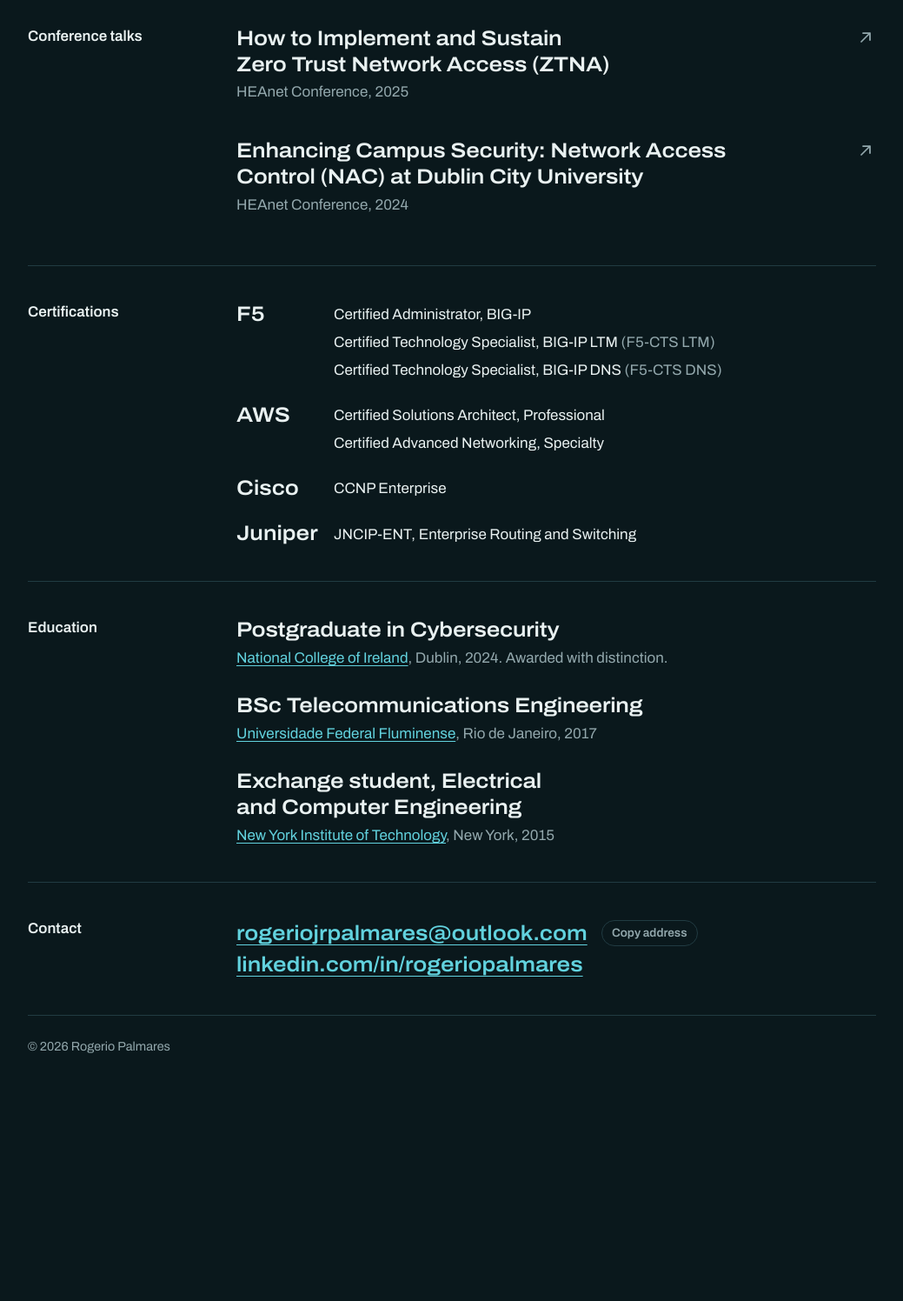
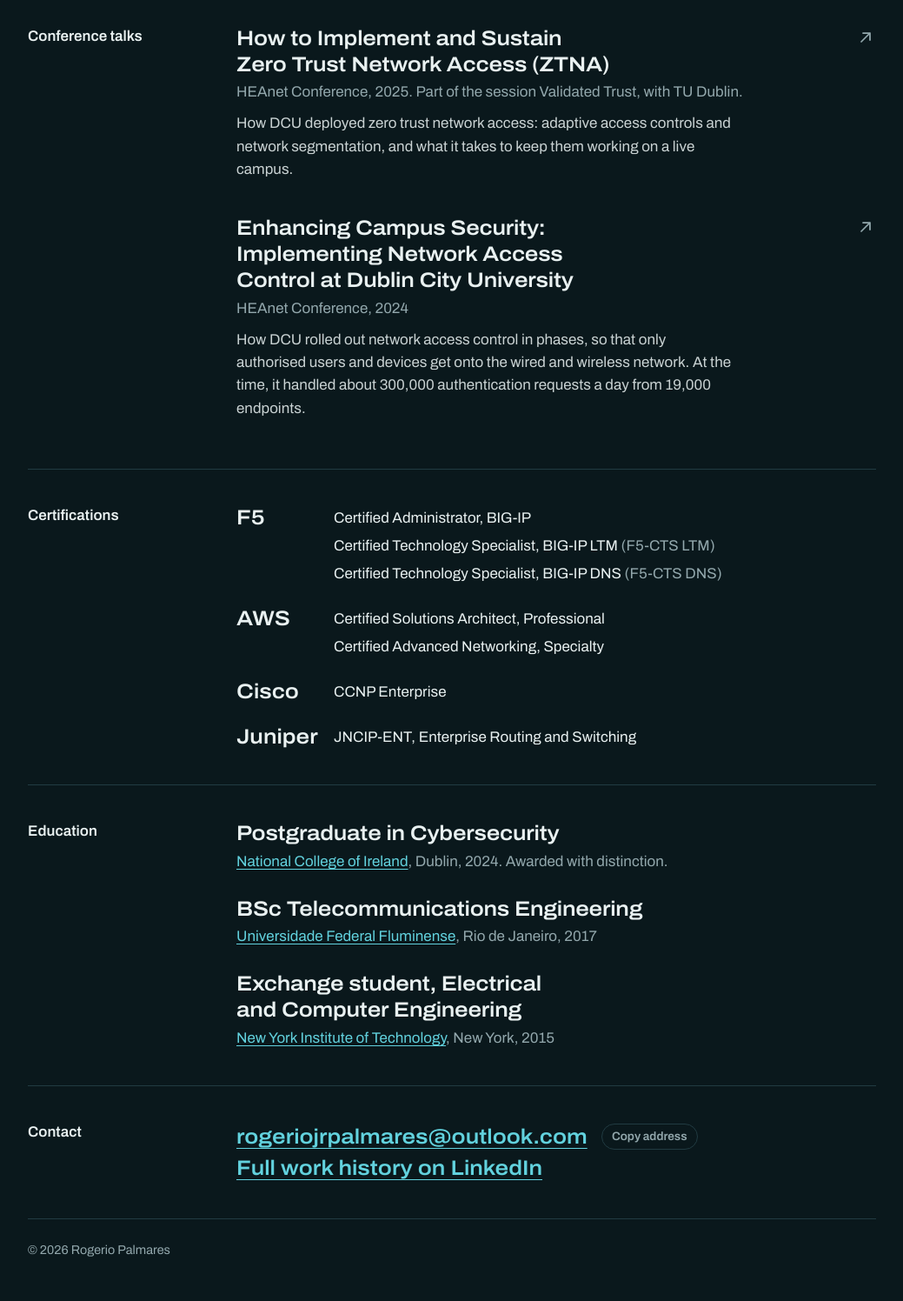
Before and after one commit to rogeriojrpalmares/rogeriojrpalmares.github.io, a plain HTML site: page index.html in a window 1280 px wide. Shown: the part 960-2456 px from the top of the page at 87% size, without its empty margins (120-1159 px from the left). Before the commit the page ends 2222 px from the top, so only its background shows below. Drawn offline with Linux system fonts and the light colour scheme.

Commit message:
Describe each talk, add social preview card, relabel LinkedIn link
Co-Authored-By: Claude Fable 5.2 <noreply@anthropic.com>
Claude-Session: https://claude.ai/code/session_01C1qnUkghUgwVEphWWXMM3L

```diff
--- a/assets/css/site.css
+++ b/assets/css/site.css
@@ -305,6 +305,13 @@ a:hover { text-decoration-thickness: 2px; }
   color: var(--slate);
 }
 
+.rows p.about {
+  max-width: 36rem;
+  margin-top: 0.6rem;
+  color: var(--ink);
+  opacity: 0.86;
+}
+
 /* Talks: the whole row is the link */
 
 .rows.linked > li {
--- a/index.html
+++ b/index.html
@@ -11,6 +11,10 @@
   <meta property="og:title" content="Rogerio Palmares, Senior Network Engineer">
   <meta property="og:description" content="Senior Network Engineer at Dublin City University: campus network design, security and automation. Previously at AWS.">
   <meta property="og:url" content="https://rogeriopalmares.com/">
+  <meta property="og:image" content="https://rogeriopalmares.com/assets/img/social-card.png">
+  <meta property="og:image:width" content="1200">
+  <meta property="og:image:height" content="630">
+  <meta name="twitter:card" content="summary_large_image">
 
   <meta name="theme-color" content="#0a181c">
   <meta name="color-scheme" content="dark">
@@ -74,12 +78,14 @@
           <li>
             <h3><a href="https://www.conference.heanet.ie/validated-trust">How to Implement and Sustain Zero Trust Network Access (ZTNA)</a></h3>
             <svg class="go" viewBox="0 0 24 24" aria-hidden="true"><path d="M7 17 17 7M9 7h8v8"/></svg>
-            <p>HEAnet Conference, 2025</p>
+            <p>HEAnet Conference, 2025. Part of the session Validated Trust, with TU Dublin.</p>
+            <p class="about">How DCU deployed zero trust network access: adaptive access controls and network segmentation, and what it takes to keep them working on a live campus.</p>
           </li>
           <li>
-            <h3><a href="https://www.heanet.ie/talk/enhancing-campus-security-implementing-network-access-control-at-dublin-city-university?conference=2024">Enhancing Campus Security: Network Access Control (NAC) at Dublin City University</a></h3>
+            <h3><a href="https://www.heanet.ie/talk/enhancing-campus-security-implementing-network-access-control-at-dublin-city-university?conference=2024">Enhancing Campus Security: Implementing Network Access Control at Dublin City University</a></h3>
             <svg class="go" viewBox="0 0 24 24" aria-hidden="true"><path d="M7 17 17 7M9 7h8v8"/></svg>
             <p>HEAnet Conference, 2024</p>
+            <p class="about">How DCU rolled out network access control in phases, so that only authorised users and devices get onto the wired and wireless network. At the time, it handled about 300,000 authentication requests a day from 19,000 endpoints.</p>
           </li>
         </ul>
       </section>
@@ -143,7 +149,7 @@
         <ul class="contact-links">
           <li><a href="mailto:rogeriojrpalmares@outlook.com">rogeriojrpalmares@outlook.com</a>
             <button class="copy" type="button" data-copy="rogeriojrpalmares@outlook.com">Copy address</button></li>
-          <li><a href="https://www.linkedin.com/in/rogeriopalmares/">linkedin.com/in/rogeriopalmares</a></li>
+          <li><a href="https://www.linkedin.com/in/rogeriopalmares/">Full work history on LinkedIn</a></li>
         </ul>
       </section>
     </main>
```
Also changed, not shown: assets/img/social-card.png (added).
